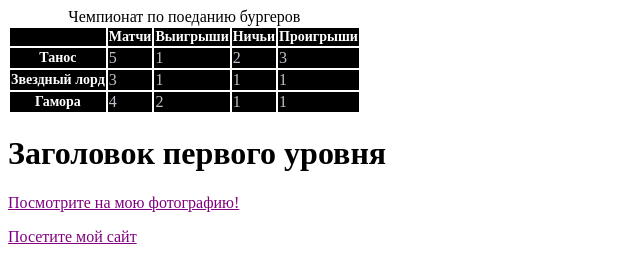
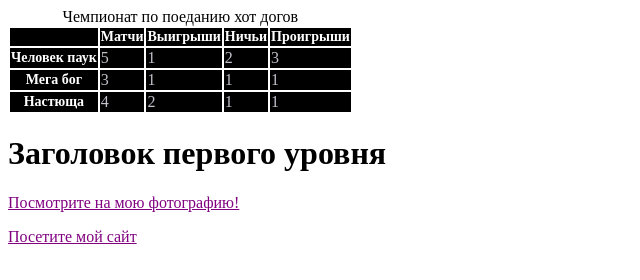
Before and after one commit to iskostar/TEST, a plain HTML site: page мой первый код.html in a window 1280 px wide. Shown: the whole page, without its empty margins (0-640 px from the left). Drawn offline with Linux system fonts and the light colour scheme.

Commit message:
обновление 1.0
изменил бургеры на хот доги

```diff
--- a/мой первый код.html
+++ b/мой первый код.html
@@ -21,7 +21,7 @@
 </head>
 <body>
     <table>
-        <caption>Чемпионат по поеданию бургеров</caption>
+        <caption>Чемпионат по поеданию хот догов</caption>
         <thead>
             <tr>
                 <th></th>
@@ -33,21 +33,21 @@
         </thead>
         <tbody>
             <tr>
-                <th>Танос</th>
+                <th>Человек паук</th>
                 <td>5</td>
                 <td>1</td>
                 <td>2</td>
                 <td>3</td>
             </tr>
             <tr>
-                <th>Звездный лорд</th>
+                <th>Мега бог</th>
                 <td>3</td>
                 <td>1</td>
                 <td>1</td>
                 <td>1</td>
             </tr>
             <tr>
-                <th>Гамора</th>
+                <th>Настюща</th>
                 <td>4</td>
                 <td>2</td>
                 <td>1</td>
```
